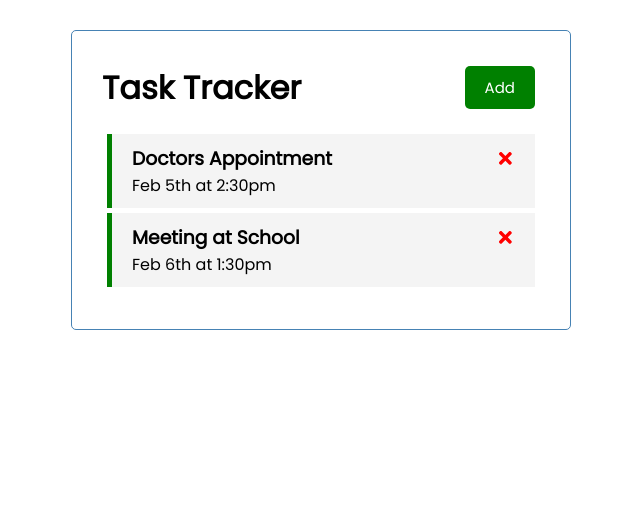
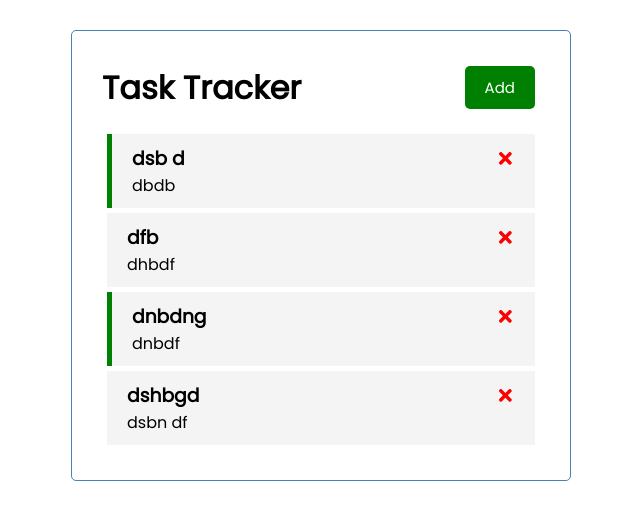
Before and after one commit to faha1999/Task-traker, a React (Create React App) app: page / in a window 1280 px wide. Shown: the top 520 px of the page, without its empty margins (319-959 px from the left). Built offline with nearby package versions, Linux system fonts and the light colour scheme; data requests are answered from the project's data file.

Commit message:
Added task to server

```diff
--- a/db.json
+++ b/db.json
@@ -1,16 +1,28 @@
 {
   "tasks": [
     {
-      "id": 1,
-      "text": "Doctors Appointment",
-      "day": "Feb 5th at 2:30pm",
-      "reminder": true
+      "text": "dsb d",
+      "day": "dbdb",
+      "reminder": true,
+      "id": 1
     },
     {
-      "id": 2,
-      "text": "Meeting at School",
-      "day": "Feb 6th at 1:30pm",
-      "reminder": true
+      "text": "dfb",
+      "day": "dhbdf",
+      "reminder": false,
+      "id": 2
+    },
+    {
+      "text": "dnbdng",
+      "day": "dnbdf",
+      "reminder": true,
+      "id": 3
+    },
+    {
+      "text": "dshbgd",
+      "day": "dsbn df",
+      "reminder": false,
+      "id": 4
     }
   ]
 }
--- a/src/App.js
+++ b/src/App.js
@@ -25,14 +25,32 @@
   };
 
   // Add task
-  const addTask = (task) => {
-    const id = Math.floor(Math.random() * 10000) + 1;
-    const newTask = { id, ...task };
-    setTasks([...tasks, newTask]);
+  const addTask = async (task) => {
+    const res = await fetch('http://localhost:5000/tasks', {
+      method: 'POST',
+      headers: {
+        'Content-type': 'application/json',
+      },
+      body: JSON.stringify(task),
+    });
+
+    const data = await res.json();
+
+    setTasks([...tasks, data]);
   };
 
+  // const addTask = (task) => {
+  //   const id = Math.floor(Math.random() * 10000) + 1;
+  //   const newTask = { id, ...task };
+  //   setTasks([...tasks, newTask]);
+  // };
+
   // Delete task
-  const deleteTask = (id) => {
+  const deleteTask = async (id) => {
+    await fetch(`http://localhost:5000/tasks/${id}`, {
+      method: 'DELETE',
+    });
+
     setTasks(tasks.filter((task) => task.id !== id));
   };
 
```
